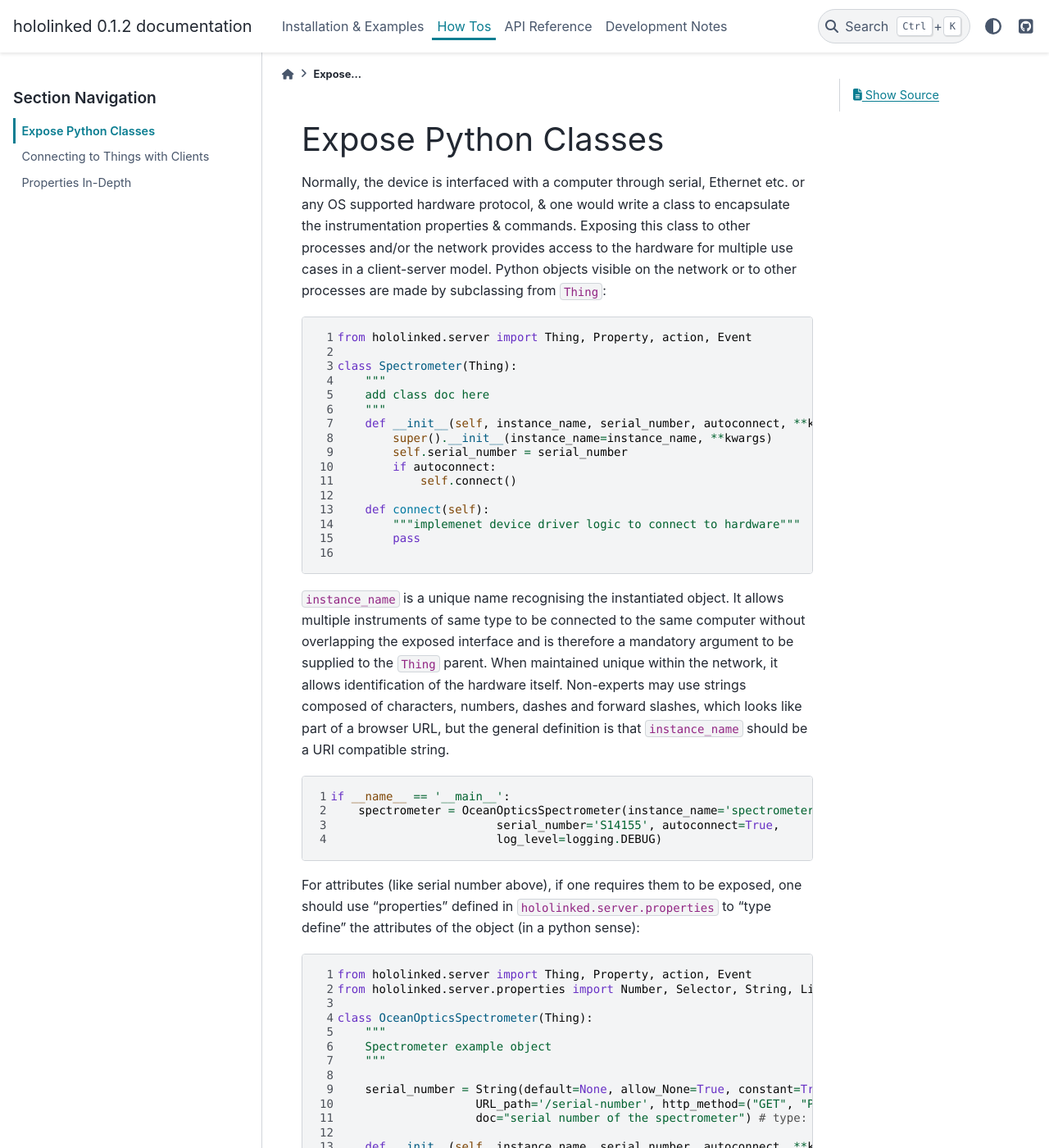
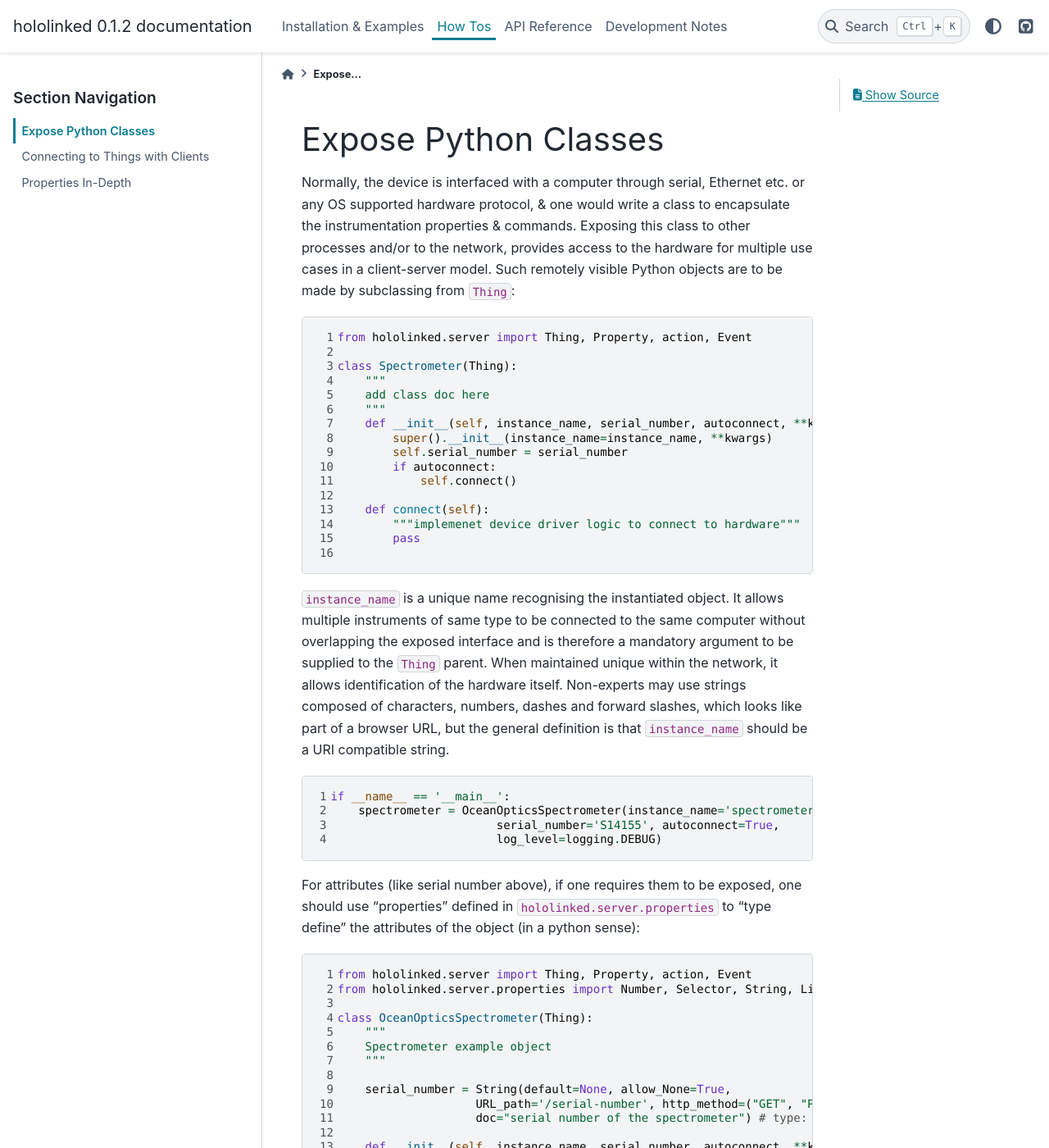
Before and after one commit to VigneshVSV/hololinked, a Sphinx documentation site: the page built from doc/source/howto/index.rst, in a window 1280 px wide and 1400 px high. Shown: the whole window at 82% size. Built offline with Sphinx 7.4.7 and the PyData theme 0.15.4, drawn with Linux system fonts in a browser that asks for light colours; some of the changed text lies outside the part shown.

Commit message:
update doc

```diff
--- a/doc/source/howto/clients.rst
+++ b/doc/source/howto/clients.rst
@@ -19,7 +19,7 @@
 
 To use a ZMQ client from a different python process other than the ``Thing``'s running process, may be in the same or
 different computer, one needs to start the ``Thing`` server using ZMQ's TCP or IPC (inter-process communication) transport
-methods. Use the ``run()`` method and **not** with ``run_with_http_server()``:
+methods. Use the ``run()`` method and not ``run_with_http_server()``:
 
 .. literalinclude:: code/rpc.py
     :language: python
--- a/doc/source/howto/code/thing_with_http_server.py
+++ b/doc/source/howto/code/thing_with_http_server.py
@@ -10,7 +10,7 @@
     Spectrometer example object
     """
 
-    serial_number = String(default=None, allow_None=True, constant=True,
+    serial_number = String(default=None, allow_None=True,
                     URL_path='/serial-number', http_method=("GET", "PUT", "DELETE"),
                     doc="serial number of the spectrometer") # type: str
 
--- a/doc/source/howto/index.rst
+++ b/doc/source/howto/index.rst
@@ -20,8 +20,8 @@
 
 Normally, the device is interfaced with a computer through serial, Ethernet etc. or any OS supported hardware protocol,
 & one would write a class to encapsulate the instrumentation properties & commands. Exposing this class to other processes
-and/or the network provides access to the hardware for multiple use cases in a client-server model. Python objects visible
-on the network or to other processes are made by subclassing from ``Thing``:
+and/or to the network, provides access to the hardware for multiple use cases in a client-server model. Such remotely visible
+Python objects are to be made by subclassing from ``Thing``:
 
 .. literalinclude:: code/thing_inheritance.py
     :language: python
@@ -65,7 +65,7 @@
 or leave them out according to the application needs.
 
 To start a HTTP server for the ``Thing``, one can call the ``run_with_http_server()`` method after instantiating the
-``Thing``. The supplied ``URL_path`` and HTTP request methods to the actions and properties are used by this HTTP server:
+``Thing``. The supplied ``URL_path`` and HTTP request methods to the properties and actions are used by this HTTP server:
 
 .. literalinclude:: code/thing_with_http_server.py
     :language: python
@@ -96,7 +96,7 @@
 |br|
 ``self.device = Spectrometer.from_serial_number(self.serial_number)``
 |br|
-Supplying a non-string (except for None as ``allow_None`` was set to ``True``) will cause a ``ValueError``.
+
 
 However, to avoid generating such an internal data container and instead apply the value on the device, one may supply
 custom get-set methods using the fget and fset argument. This is generally useful as the hardware is a better source
```
Also changed, not shown: other parts of doc/source/howto/index.rst (+2 -2 lines), 3 other files.
